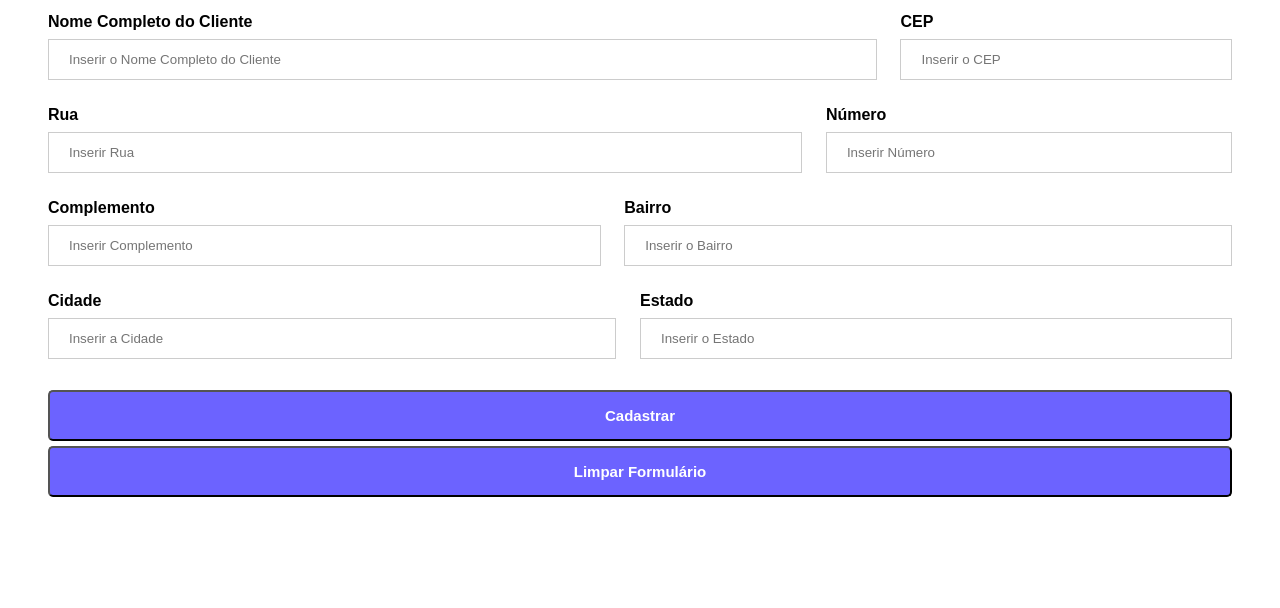
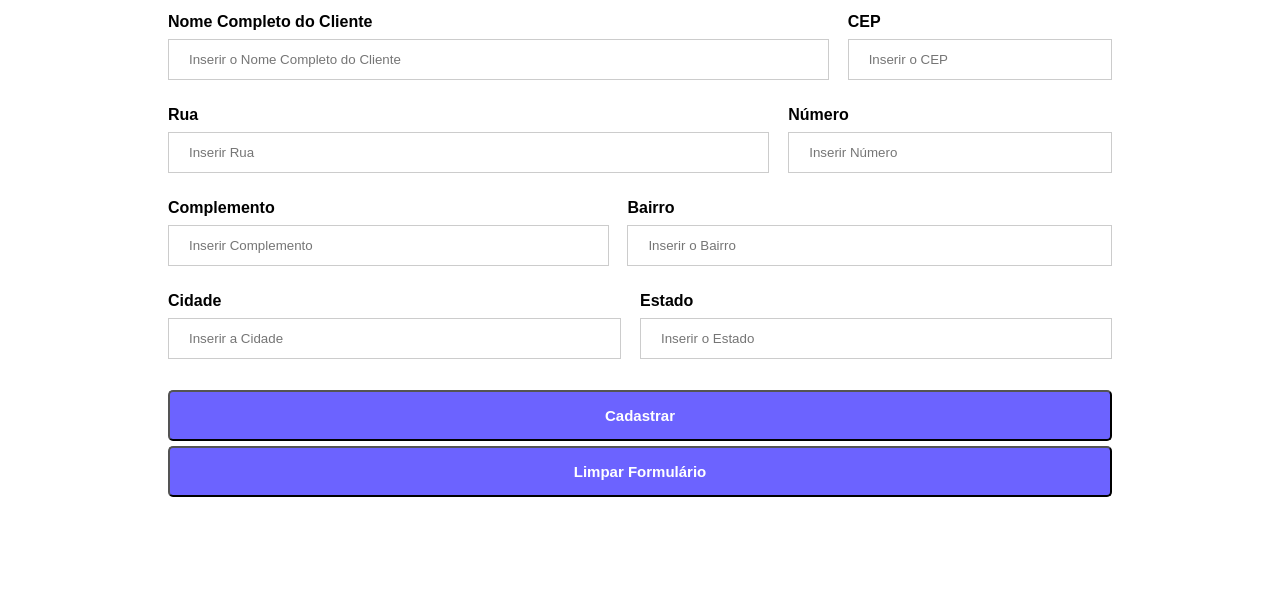
Before and after one commit to douglasabnovato/cep-form-api, a plain HTML site: page index.html in a window 1280 px wide. Shown: the part 192-800 px from the top of the page. Drawn offline with Linux system fonts and the light colour scheme.

Commit message:
responsividade

```diff
--- a/cep.css
+++ b/cep.css
@@ -4,6 +4,12 @@
 
 body {
     font-family: Arial, Helvetica, sans-serif;
+}
+
+.screen {
+    width: 100%;
+    max-width: 1024px;
+    margin: 0 auto;
 }
 
 input[type="text"] {
--- a/index.html
+++ b/index.html
@@ -12,7 +12,7 @@
     <link rel="stylesheet" href="./cep.css" />
   </head>
   <body>
-    <div>
+    <div class="screen">
       <div class="container-google">
         <div class="container-cart">
           <div class="imgcontainer">
```
Also changed, not shown: 1 other file.
